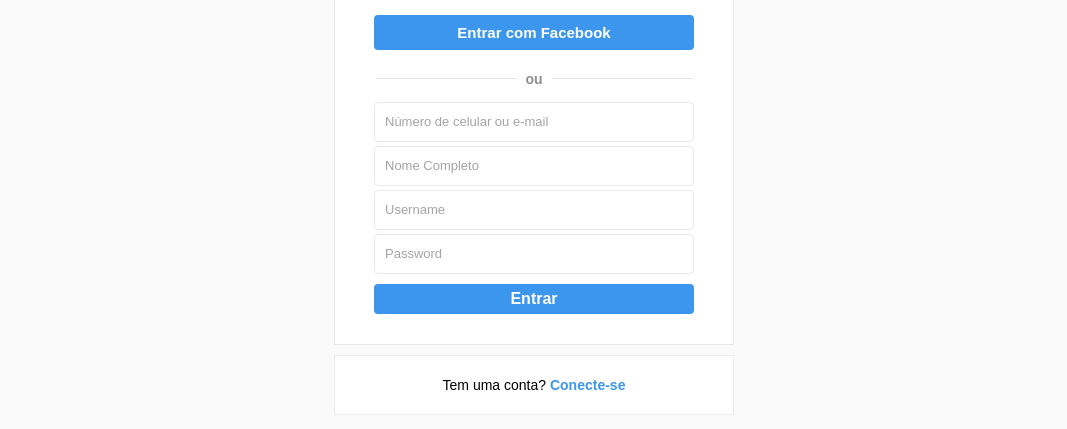
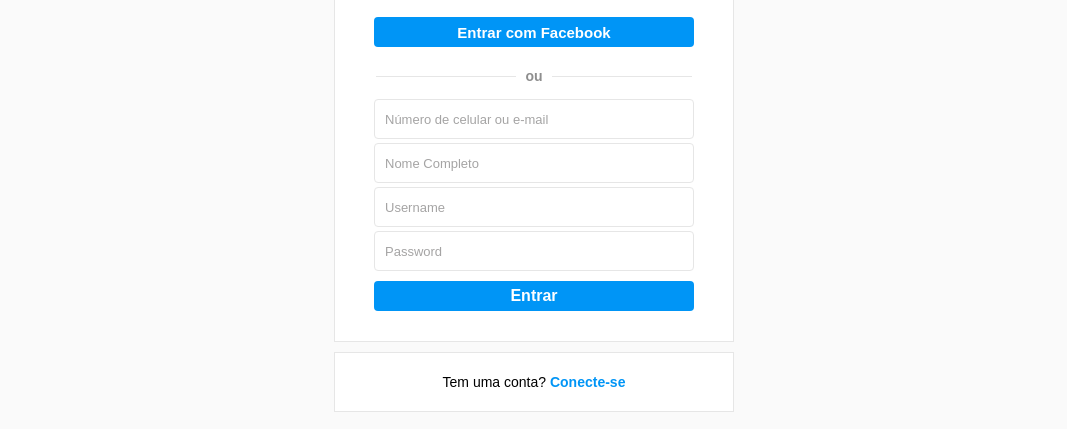
Before and after one commit to italorafaeltavares/Clone-Instagram, a plain HTML site: page signup.html in a window 1280 px wide. Shown: the part 207-636 px from the top of the page, without its empty margins (106-1173 px from the left). Drawn offline with Linux system fonts and the light colour scheme.

Commit message:
Adicionando variaveis no css

```diff
--- a/style.css
+++ b/style.css
@@ -5,13 +5,23 @@
   padding: 0;
 }
 
+:root {
+  --background: #fafafa;
+  --white: #ffffff;
+  --black: #000000;
+  --button-primary: #0095F6;
+  --border-primary: #E6E6E6;
+
+
+}
+
 a {
-  color: #3c96ed;
+  color: var(--button-primary);
   text-decoration: none;
 }
 
 body {
-  background: #fafafa;
+  background: var(--background);
   height: 100%;
   width: 100%;
   padding-left: 0;
@@ -52,8 +62,8 @@
 }
 
 .login-panel {
-  background-color: #fff;
-  border: 1px solid #e6e6e6;
+  background-color: var(--white);
+  border: 1px solid var(--border-primary);
   text-align: center;
   padding: 20px 0;
 }
@@ -72,15 +82,15 @@
 input[type="password"],
 input[type="text"],
 input[type="email"] {
-  background-color: #fff;
-  border: 1px solid rgb(236, 234, 234);
+  background-color: var(--white);
+  border: 1px solid var(--border-primary);
   height: 40px;
   border-radius: 4px;
   margin-top: 4px;
   padding: 10px;
   font-size: 13px;
   width: 320px;
-  color: #000000;
+  color: var(--black);
 }
 
 input[type="password"]::placeholder,
@@ -93,7 +103,7 @@
 input[type="text"]:focus,
 input[type="email"]:focus {
   outline: 0;
-  border: 1px solid #a1a1a1;
+  border: 1px solid var(--border-primary);
 }
 
 input[type="submit"] {
@@ -102,18 +112,18 @@
   margin-bottom: 10px;
   height: 30px;
   border: 0;
-  background-color: #3c96ed;
+  background-color:var(--button-primary);
   border-radius: 4px;
-  color: #fff;
+  color: var(--white);
   font-size: 16px;
   font-weight: bold;
   cursor: pointer;
 }
 
 .infobox {
-  background-color: #fff;
+  background-color: var(--white);
   height: 60px;
-  border: 1px solid rgb(236, 234, 234);
+  border: 1px solid var(--border-primary);
   margin: 10px auto 0;
 
   display: flex;
@@ -151,7 +161,7 @@
 }
 
 footer a {
-  color: #000;
+  color: var(--black);
   text-transform: uppercase;
   font-weight: bold;
   margin-right: 8px;
@@ -189,11 +199,11 @@
 .cta-button {
   width: 320px;
   margin: 10px 0;
-  height: 35px;
+  height: 30px;
   border: 0;
-  background-color: #3c96ed;
+  background-color: var(--button-primary);
   border-radius: 4px;
-  color: #fff;
+  color: var(--white);
   font-size: 15px;
   font-weight: bold;
   cursor: pointer;
@@ -208,7 +218,7 @@
 
 .line {
   height: 1px;
-  background-color: #e6e6e6;
+  background-color: var(--border-primary);
   width: 35%;
 }
 
```
